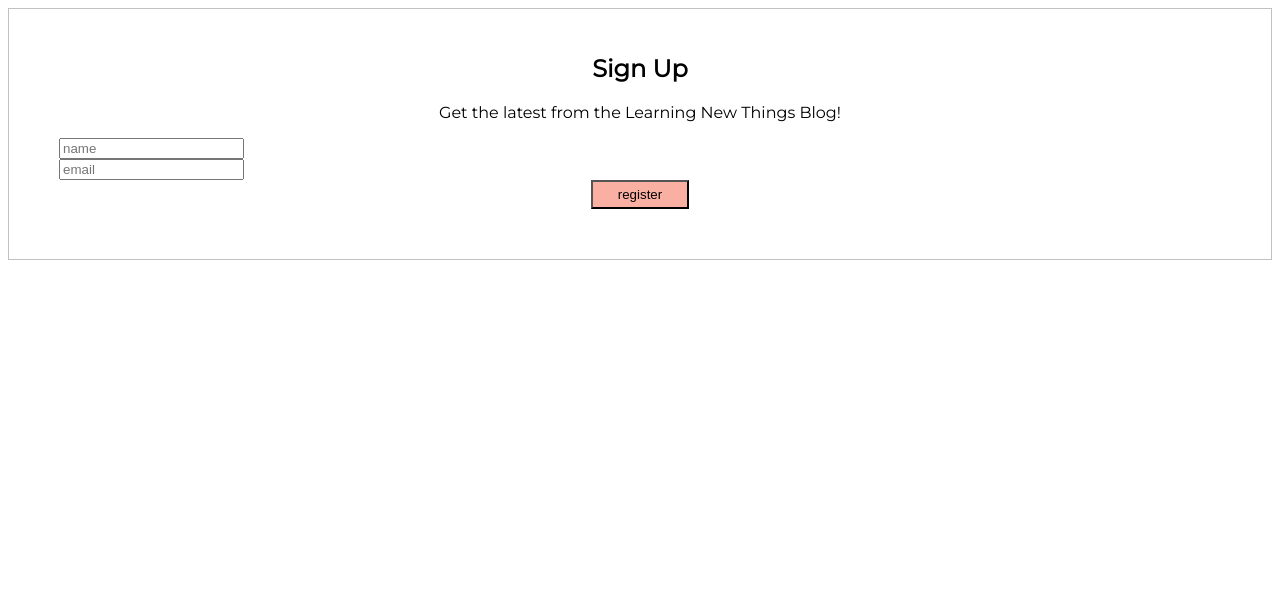
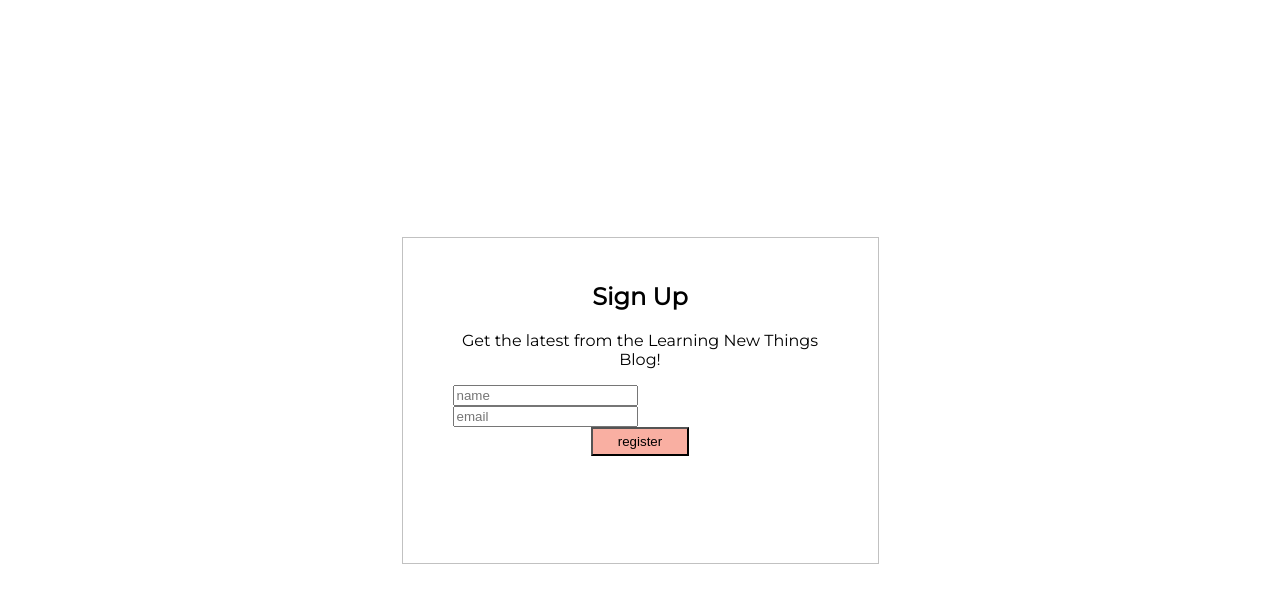
Before and after one commit to stacietaylorcima/generic_signup_page, a website: page index.html in a window 1280 px wide. Drawn offline with Linux system fonts and the light colour scheme.

Commit message:
center form on page

```diff
--- a/styles.css
+++ b/styles.css
@@ -6,6 +6,14 @@ body {
   border: 0.5px solid #c1c1c1;
   padding: 25px 50px 50px 50px;
   text-align: center;
+  position: absolute;
+  margin: auto;
+  top: 0;
+  right: 0;
+  bottom: 0;
+  left: 0;
+  width: 375px;
+  height: 250px;
 }
 
 input {
```
